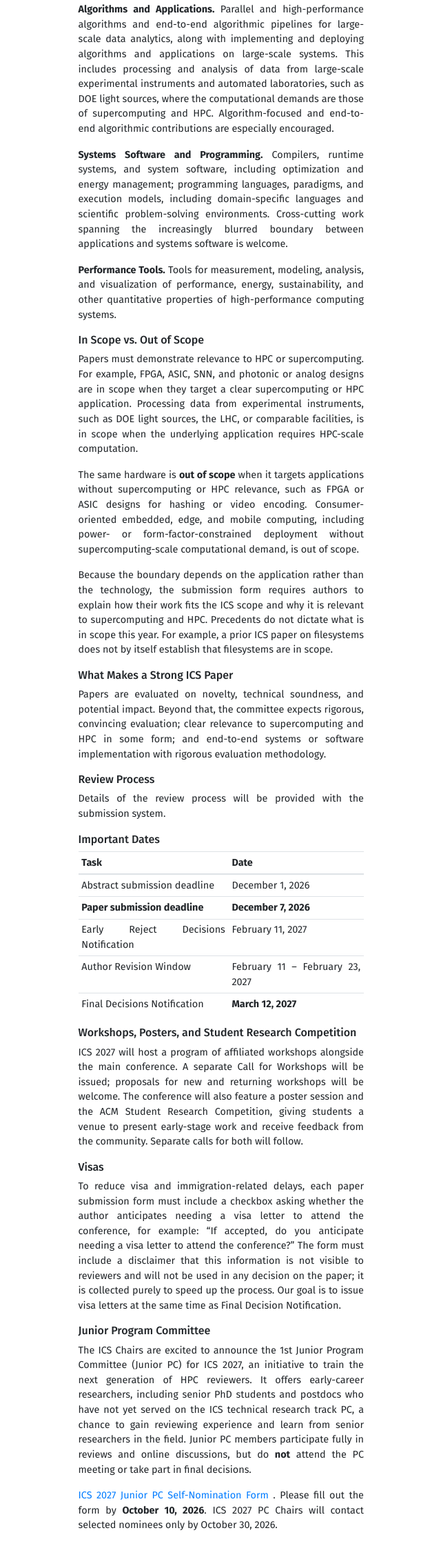
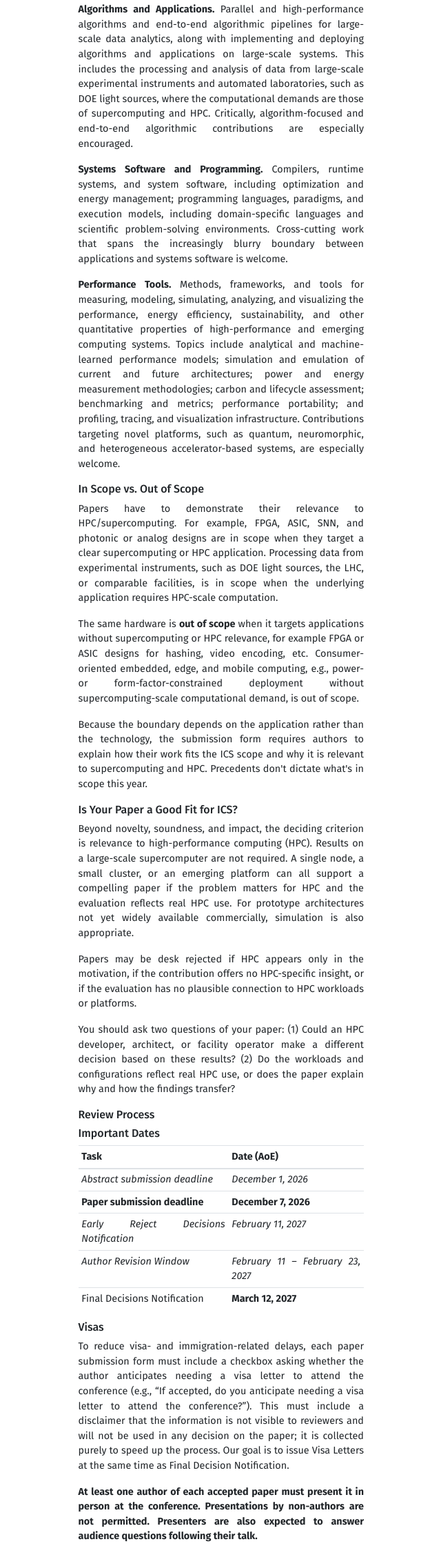
Before and after one commit to KLab-AI3/klab-ai3.github.io, a plain HTML site: page ics2027/calls-cfp.html in a window 1280 px wide. Shown: the part 1285-3526 px from the top of the page at 69% size, without its empty margins (97-737 px from the left). Drawn offline with nearby package versions, Linux system fonts and the light colour scheme.

Commit message:
cfp page update

```diff
--- a/ics2027/calls-cfp.html
+++ b/ics2027/calls-cfp.html
@@ -188,6 +188,7 @@
         <div class="row mt-2">
     <div class="col text-justify conference-text">
         <p class="lead">ICS 2027 Call for Papers</p>
+
         <h6 id="overview">The 41st ACM International Conference on Supercomputing</h6>
         <p>
             The ACM International Conference on Supercomputing is the leading international forum for presenting research
@@ -208,106 +209,176 @@
             ICS is its focus on architecture in the context of supercomputing and relevance to the future of HPC. Topics
             include, but are not limited to:
         </p>
-        <p><strong>Architecture and Emerging Technologies.</strong> Processor, accelerator, memory, storage,
-            interconnect, and full-system architectures, including designs built on future and emerging hardware such as
-            quantum, superconducting, photonic, analog, and neuromorphic systems. Submissions relying on simulation
-            methodology when appropriate are in scope. ICS aims to be a home for premier architecture work of relevance
-            to the future of supercomputing and HPC, including security, reliability, and other emerging topics.</p>
-        <p><strong>AI for HPC and HPC for AI.</strong> AI and machine learning for HPC system optimization, including
-            learned schedulers, autotuning, performance prediction, and intelligent resource management across
-            large-scale systems. GPU and HPC techniques for accelerating ML workloads, hardware-software co-design for
-            training and inference, and scalable systems for foundation model training and deployment. Cross-stack
-            techniques such as hardware-aware ML compilers, near-memory or in-network acceleration, and
-            communication-efficient distributed training are also encouraged.</p>
-        <p><strong>Algorithms and Applications.</strong> Parallel and high-performance algorithms and end-to-end
-            algorithmic pipelines for large-scale data analytics, along with implementing and deploying algorithms and
-            applications on large-scale systems. This includes processing and analysis of data from large-scale
-            experimental instruments and automated laboratories, such as DOE light sources, where the computational
-            demands are those of supercomputing and HPC. Algorithm-focused and end-to-end algorithmic contributions are
-            especially encouraged.</p>
-        <p><strong>Systems Software and Programming.</strong> Compilers, runtime systems, and system software, including
-            optimization and energy management; programming languages, paradigms, and execution models, including
-            domain-specific languages and scientific problem-solving environments. Cross-cutting work spanning the
-            increasingly blurred boundary between applications and systems software is welcome.</p>
-        <p><strong>Performance Tools.</strong> Tools for measurement, modeling, analysis, and visualization of
-            performance, energy, sustainability, and other quantitative properties of high-performance computing systems.</p>
+
+        <p>
+            <strong>Architecture and Emerging Technologies.</strong>
+            Processor, accelerator, memory, storage, interconnect, and full-system architectures, including designs built
+            on future and emerging hardware such as quantum, superconducting, photonic, analog, and neuromorphic systems.
+            Submissions relying on simulation methodology when appropriate are in scope. ICS aims to be a home for premier
+            architecture work of relevance to the future of supercomputing and HPC, including security, reliability, and
+            other emerging topics.
+        </p>
+
+        <p>
+            <strong>AI for HPC and HPC for AI.</strong>
+            AI/machine learning for HPC system optimization, including learned schedulers, autotuning, performance
+            prediction, and intelligent resource management across large-scale systems. GPU and HPC techniques for
+            accelerating ML workloads, hardware-software co-design for training and inference, and scalable systems for
+            foundation model training and deployment. Cross-stack techniques such as hardware-aware ML compilers,
+            near-memory or in-network acceleration, and communication-efficient distributed training are also encouraged.
+        </p>
+
+        <p>
+            <strong>Algorithms and Applications.</strong>
+            Parallel and high-performance algorithms and end-to-end algorithmic pipelines for large-scale data analytics,
+            along with implementing and deploying algorithms and applications on large-scale systems. This includes the
+            processing and analysis of data from large-scale experimental instruments and automated laboratories, such as
+            DOE light sources, where the computational demands are those of supercomputing and HPC. Critically,
+            algorithm-focused and end-to-end algorithmic contributions are especially encouraged.
+        </p>
+
+        <p>
+            <strong>Systems Software and Programming.</strong>
+            Compilers, runtime systems, and system software, including optimization and energy management; programming
+            languages, paradigms, and execution models, including domain-specific languages and scientific
+            problem-solving environments. Cross-cutting work that spans the increasingly blurry boundary between
+            applications and systems software is welcome.
+        </p>
+
+        <p>
+            <strong>Performance Tools.</strong>
+            Methods, frameworks, and tools for measuring, modeling, simulating, analyzing, and visualizing the performance,
+            energy efficiency, sustainability, and other quantitative properties of high-performance and emerging
+            computing systems. Topics include analytical and machine-learned performance models; simulation and emulation
+            of current and future architectures; power and energy measurement methodologies; carbon and lifecycle
+            assessment; benchmarking and metrics; performance portability; and profiling, tracing, and visualization
+            infrastructure. Contributions targeting novel platforms, such as quantum, neuromorphic, and heterogeneous
+            accelerator-based systems, are especially welcome.
+        </p>
 
         <h6 id="scope-boundaries">In Scope vs. Out of Scope</h6>
         <p>
-            Papers must demonstrate relevance to HPC or supercomputing. For example, FPGA, ASIC, SNN, and photonic or
-            analog designs are in scope when they target a clear supercomputing or HPC application. Processing data from
-            experimental instruments, such as DOE light sources, the LHC, or comparable facilities, is in scope when the
-            underlying application requires HPC-scale computation.
+            Papers have to demonstrate their relevance to HPC/supercomputing. For example, FPGA, ASIC, SNN, and photonic
+            or analog designs are in scope when they target a clear supercomputing or HPC application. Processing data
+            from experimental instruments, such as DOE light sources, the LHC, or comparable facilities, is in scope when
+            the underlying application requires HPC-scale computation.
         </p>
         <p>
             The same hardware is <strong>out of scope</strong> when it targets applications without supercomputing or HPC
-            relevance, such as FPGA or ASIC designs for hashing or video encoding. Consumer-oriented embedded, edge, and
-            mobile computing, including power- or form-factor-constrained deployment without supercomputing-scale
+            relevance, for example FPGA or ASIC designs for hashing, video encoding, etc. Consumer-oriented embedded,
+            edge, and mobile computing, e.g., power- or form-factor-constrained deployment without supercomputing-scale
             computational demand, is out of scope.
         </p>
         <p>
             Because the boundary depends on the application rather than the technology, the submission form requires
             authors to explain how their work fits the ICS scope and why it is relevant to supercomputing and HPC.
-            Precedents do not dictate what is in scope this year. For example, a prior ICS paper on filesystems does not
-            by itself establish that filesystems are in scope.
+            Precedents don't dictate what's in scope this year.
         </p>
 
-        <h6 id="strong-paper">What Makes a Strong ICS Paper</h6>
+        <h6 id="strong-paper">Is Your Paper a Good Fit for ICS?</h6>
         <p>
-            Papers are evaluated on novelty, technical soundness, and potential impact. Beyond that, the committee expects
-            rigorous, convincing evaluation; clear relevance to supercomputing and HPC in some form; and end-to-end systems
-            or software implementation with rigorous evaluation methodology.
+            Beyond novelty, soundness, and impact, the deciding criterion is relevance to high-performance computing
+            (HPC). Results on a large-scale supercomputer are not required. A single node, a small cluster, or an emerging
+            platform can all support a compelling paper if the problem matters for HPC and the evaluation reflects real
+            HPC use. For prototype architectures not yet widely available commercially, simulation is also appropriate.
+        </p>
+        <p>
+            Papers may be desk rejected if HPC appears only in the motivation, if the contribution offers no HPC-specific
+            insight, or if the evaluation has no plausible connection to HPC workloads or platforms.
+        </p>
+        <p>
+            You should ask two questions of your paper:
+            (1) Could an HPC developer, architect, or facility operator make a different decision based on these results?
+            (2) Do the workloads and configurations reflect real HPC use, or does the paper explain why and how the
+            findings transfer?
         </p>
 
         <h6 id="review-process">Review Process</h6>
-        <p>Details of the review process will be provided with the submission system.</p>
 
         <h6 id="important-dates">Important Dates</h6>
         <table class="table table-sm">
-            <thead><tr><th>Task</th><th>Date</th></tr></thead>
+            <thead>
+                <tr>
+                    <th>Task</th>
+                    <th>Date (AoE)</th>
+                </tr>
+            </thead>
             <tbody>
-                <tr><td>Abstract submission deadline</td><td>December 1, 2026</td></tr>
-                <tr><td><strong>Paper submission deadline</strong></td><td><strong>December 7, 2026</strong></td></tr>
-                <tr><td>Early Reject Decisions Notification</td><td>February 11, 2027</td></tr>
-                <tr><td>Author Revision Window</td><td>February 11 &ndash; February 23, 2027</td></tr>
-                <tr><td>Final Decisions Notification</td><td><strong>March 12, 2027</strong></td></tr>
+                <tr>
+                    <td><em>Abstract submission deadline</em></td>
+                    <td><em>December 1, 2026</em></td>
+                </tr>
+                <tr>
+                    <td><strong>Paper submission deadline</strong></td>
+                    <td><strong>December 7, 2026</strong></td>
+                </tr>
+                <tr>
+                    <td><em>Early Reject Decisions Notification</em></td>
+                    <td><em>February 11, 2027</em></td>
+                </tr>
+                <tr>
+                    <td><em>Author Revision Window</em></td>
+                    <td><em>February 11 &ndash; February 23, 2027</em></td>
+                </tr>
+                <tr>
+                    <td>Final Decisions Notification</td>
+                    <td><strong>March 12, 2027</strong></td>
+                </tr>
             </tbody>
         </table>
 
-        <h6 id="related-programs">Workshops, Posters, and Student Research Competition</h6>
-        <p>
-            ICS 2027 will host a program of affiliated workshops alongside the main conference. A separate Call for
-            Workshops will be issued; proposals for new and returning workshops will be welcome. The conference will also
-            feature a poster session and the ACM Student Research Competition, giving students a venue to present
-            early-stage work and receive feedback from the community. Separate calls for both will follow.
-        </p>
-
         <h6 id="visas">Visas</h6>
         <p>
-            To reduce visa and immigration-related delays, each paper submission form must include a checkbox asking
-            whether the author anticipates needing a visa letter to attend the conference, for example: “If accepted, do
-            you anticipate needing a visa letter to attend the conference?” The form must include a disclaimer that this
+            To reduce visa- and immigration-related delays, each paper submission form must include a checkbox asking
+            whether the author anticipates needing a visa letter to attend the conference (e.g., “If accepted, do you
+            anticipate needing a visa letter to attend the conference?”). This must include a disclaimer that the
             information is not visible to reviewers and will not be used in any decision on the paper; it is collected
-            purely to speed up the process. Our goal is to issue visa letters at the same time as Final Decision
+            purely to speed up the process. Our goal is to issue Visa Letters at the same time as Final Decision
             Notification.
+        </p>
+        <p>
+            <strong>
+                At least one author of each accepted paper must present it in person at the conference. Presentations by
+                non-authors are not permitted. Presenters are also expected to answer audience questions following their
+                talk.
+            </strong>
         </p>
 
         <h6 id="junior-pc">Junior Program Committee</h6>
         <p>
             The ICS Chairs are excited to announce the 1st Junior Program Committee (Junior PC) for ICS 2027, an
-            initiative to train the next generation of HPC reviewers. It offers early-career researchers, including senior
-            PhD students and postdocs who have not yet served on the ICS technical research track PC, a chance to gain
-            reviewing experience and learn from senior researchers in the field. Junior PC members participate fully in
-            reviews and online discussions, but do <strong>not</strong> attend the PC meeting or take part in final
-            decisions.
+            initiative to train the next generation of HPC reviewers. It offers early-career researchers (senior PhD
+            students and postdocs) who have not yet served on ICS's technical research track PC a chance to gain reviewing
+            experience and learn from senior researchers in the field. Junior PC members participate fully in reviews and
+            online discussions, but do not attend the PC meeting or take part in final decisions.
+        </p>
+        <p>
+            Before reviewing begins, Junior PC members will also attend a one-hour seminar led by the PC Chairs and
+            General Chair that explains how the review process works, sets expectations for high-quality reviews, and
+            leaves time for questions.
         </p>
         <p>
             <a href="https://docs.google.com/forms/d/e/1FAIpQLScyQnvCrMsEogeiQwXdxKqAWVT0_DexcXLiDj_Y289Db8R25w/viewform?usp=publish-editor">
                 ICS 2027 Junior PC Self-Nomination Form
-            </a>. Please fill out the form by <strong>October 10, 2026</strong>. ICS 2027 PC Chairs will contact
-            selected nominees only by October 30, 2026.
+            </a>.
+            <strong>
+                If interested, please fill out the form by October 15, 2026. ICS 2027 PC Chairs will reach out by
+                October 30, 2026 to selected nominees only.
+            </strong>
+        </p>
+
+        <h6 id="program-chairs">Program Chairs</h6>
+        <p>
+            Giulia Guidi, Cornell University, USA<br>
+            Daniel Wong, University of California, Riverside, USA
+        </p>
+
+        <p>
+            For any questions, please contact:
+            <a href="mailto:ics2027pcchairs@gmail.com">ics2027pcchairs@gmail.com</a>
         </p>
     </div>
+
     <div class="col-sm-12 col-xs-12 col-md-6 col-lg-6 col-xl-6 conference-text">
         <div class="card">
     <div class="card-header text-white bg-dark">
@@ -419,7 +490,6 @@
 </div>
     </div>
 </div>
-
     </div>
 </div>
 
@@ -428,7 +498,7 @@
         <footer class="pt-3 mt-2 border-top">
             <div class="text-muted font-italic font-weight-light small float-left pb-3">
 
-                Last updated: September 27, 2026, 12:11:19.
+                Last updated: September 29, 2026, 23:27:41.
 
             </div>
             <div class="text-muted small float-right pb-3">
```
